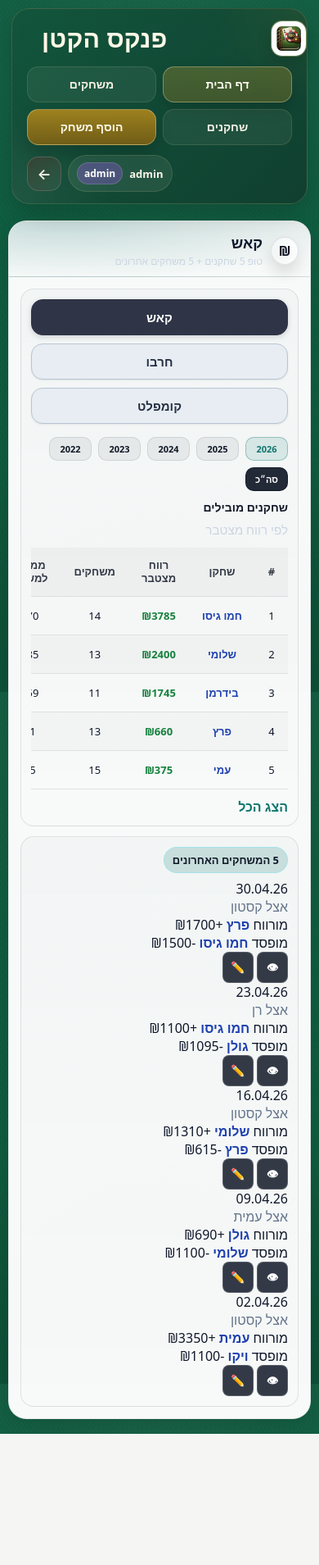
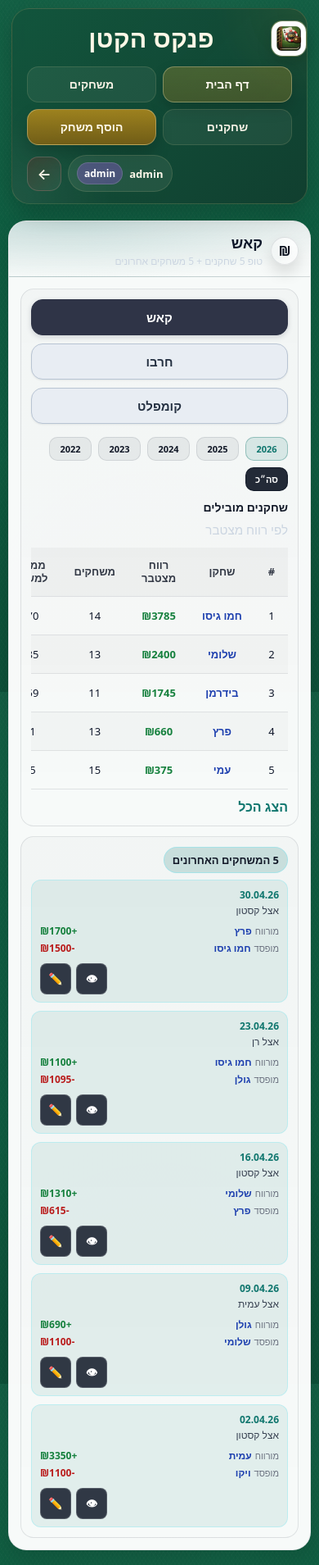
Before and after one commit to RanKeydar/PokerApp, a Flask app: page / in a window 390 px wide. Shown: the whole page at 82% size. Before the commit the page ends 1749 px from the top, so only its background shows below. Run offline with Flask 3, Linux system fonts and the light colour scheme; a user stored in the database is signed in; data comes from the database, SQL or seed files in the repository; some libraries are stand-ins or nearby versions.

Commit message:
fix(home): center mobile title, horizontal cards on desktop, vertical on mobile

```diff
--- a/static/css/style.css
+++ b/static/css/style.css
@@ -1779,6 +1779,7 @@ tbody tr:nth-child(even) {
     .brand-copy h1 {
       font-size: 1.65rem;
       white-space: normal;
+      text-align: center;
     }
 
     .main-nav {
@@ -2188,3 +2189,119 @@ tbody tr:nth-child(even) {
   color: #1e3a8a;
   text-decoration: underline;
 }
+
+/* ===== Recent Cards — Desktop: horizontal row ===== */
+.recent-cards {
+  display: flex;
+  flex-direction: row;
+  gap: 12px;
+  overflow-x: auto;
+  padding-bottom: 4px;
+}
+
+.recent-card {
+  flex: 1 1 0;
+  min-width: 0;
+  max-width: none;
+  background: rgba(15, 118, 110, 0.07);
+  border: 1px solid rgba(103, 232, 249, 0.25);
+  border-radius: 14px;
+  padding: 10px 12px;
+  display: flex;
+  flex-direction: column;
+  gap: 8px;
+}
+
+.recent-meta {
+  display: flex;
+  flex-direction: column;
+  gap: 2px;
+}
+
+.recent-date {
+  font-size: 12px;
+  font-weight: 700;
+  color: #0f766e;
+}
+
+.recent-location {
+  font-size: 12px;
+  color: #374151;
+}
+
+.recent-type {
+  font-size: 11px;
+  color: #6b7280;
+}
+
+.recent-lines {
+  display: flex;
+  flex-direction: column;
+  gap: 4px;
+}
+
+.recent-line {
+  display: flex;
+  align-items: center;
+  gap: 4px;
+  font-size: 12px;
+}
+
+.recent-line-label {
+  color: #6b7280;
+  font-size: 11px;
+  flex: 0 0 auto;
+}
+
+.recent-line-name {
+  flex: 1;
+  min-width: 0;
+  overflow: hidden;
+  text-overflow: ellipsis;
+  white-space: nowrap;
+  font-weight: 600;
+  font-size: 12px;
+}
+
+.recent-line-value {
+  font-weight: 700;
+  font-size: 12px;
+  flex: 0 0 auto;
+}
+
+.recent-line-value.pos { color: #15803d; }
+.recent-line-value.neg { color: #b91c1c; }
+
+.recent-action {
+  display: flex;
+  gap: 6px;
+  justify-content: flex-end;
+  margin-top: 2px;
+}
+
+/* ===== Mobile: stack vertically, keep card style ===== */
+@media (max-width: 640px) {
+  /* כותרת מיושרת למרכז */
+  .brand-copy {
+    flex: 1;
+    text-align: center;
+  }
+
+  /* כרטיסיות משחקים — עמודה אנכית במובייל */
+  .recent-cards {
+    flex-direction: column;
+    gap: 10px;
+    overflow-x: unset;
+    padding-bottom: 0;
+  }
+
+  .recent-card {
+    flex: 1 1 auto;
+    min-width: 0;
+    max-width: none;
+    background: rgba(15, 118, 110, 0.09);
+    border: 1px solid rgba(103, 232, 249, 0.30);
+    border-radius: 12px;
+    padding: 9px 10px;
+  }
+}
```
